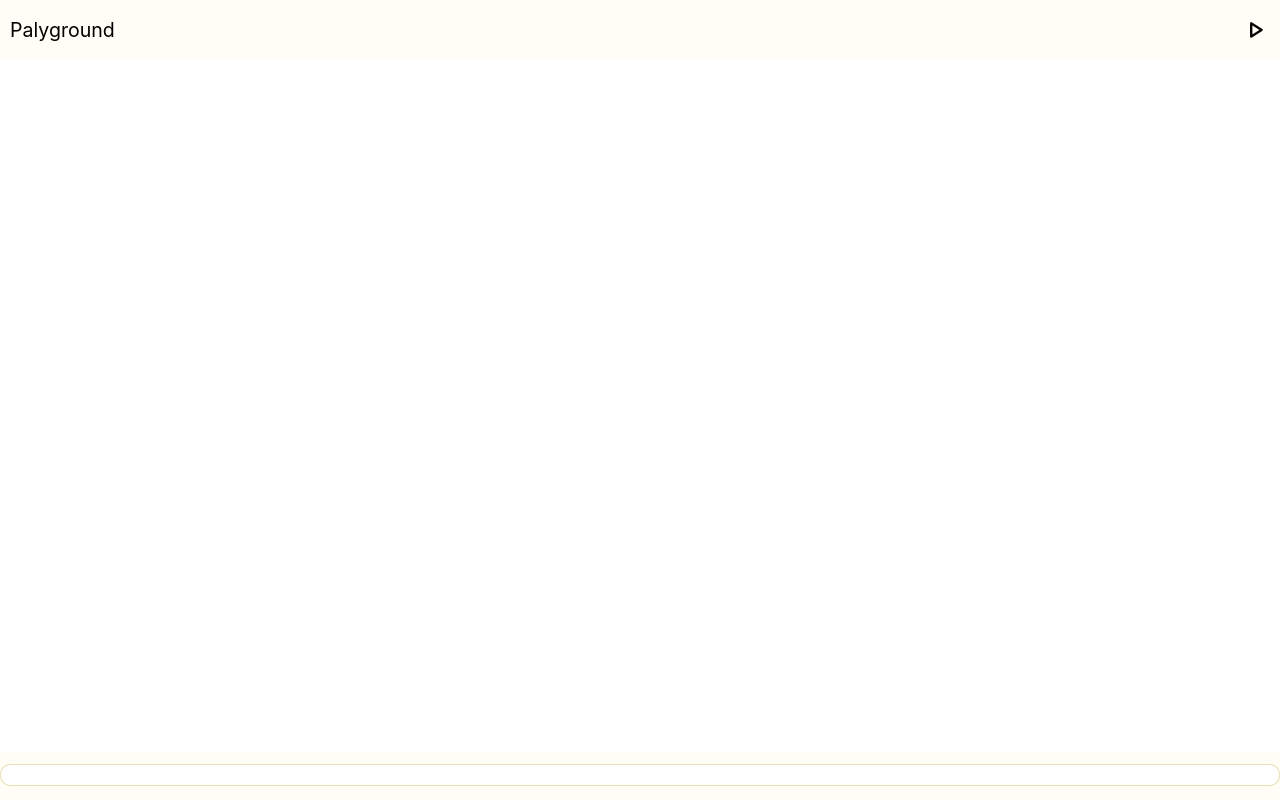
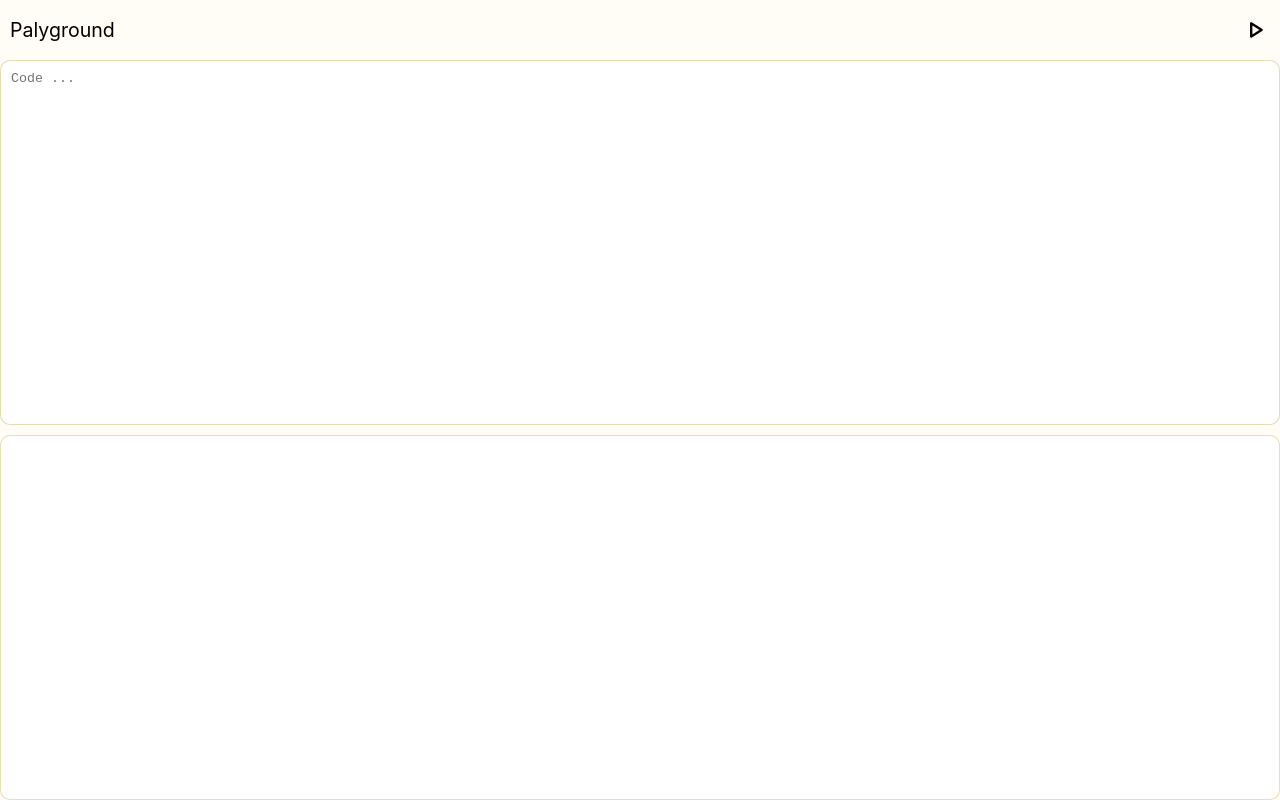
Before and after one commit to sourkr/sour-lang, a plain HTML site: page docs/playground/index.html in a window 1280 px wide. Both pictures are taken after a click on the element "play_arrow". Drawn offline with nearby package versions, Linux system fonts and the light colour scheme; no server answers.

Commit message:
update playground

```diff
--- a/docs/playground/index.html
+++ b/docs/playground/index.html
@@ -4,7 +4,10 @@
 <head>
   <meta charset="UTF-8">
   <meta name="viewport" content="width=device-width, initial-scale=1">
+  <meta name="theme-color" content="hsl(50, 100%, 40%)">
+
   <title>Sour Playground</title>
+
   <link rel="stylesheet" href="../style.css">
   <link rel="stylesheet" href="style.css">
   <link rel="stylesheet" href="https://fonts.googleapis.com/css2?family=Material+Symbols+Rounded:opsz,wght,FILL,GRAD@40,400,1,0" />
@@ -20,7 +23,7 @@
   </header>
 
   <main>
-    <textarea id="code"></textarea>
+    <textarea id="code" placeholder="Code ..."></textarea>
     <pre id="output">Output ...</pre>
   </main>
 
--- a/docs/playground/script.js
+++ b/docs/playground/script.js
@@ -4,12 +4,22 @@ const code = document.getElementById('code')
 const run = document.getElementById('run')
 const output = document.getElementById('output')
 
-run.onclick = () => {
+code.onfocus = () => {
+  output.style.display = 'none'
+}
+
+code.onblur = () => {
+  output.style.display = 'block'
+}
+
+run.onclick = async () => {
   output.innerText = ''
 
-  const interprater = new Interprater(msg => {
+  const interprater = new Interprater()
+  interprater.interprateCode(code.value)
+
+  while(true) {
+    const msg = await interprater.stream.read()
     output.innerText += msg + '\n'
-  })
-
-  interprater.interprateCode(code.value)
+  }
 }
--- a/docs/playground/style.css
+++ b/docs/playground/style.css
@@ -8,9 +8,19 @@ main {
   padding: 0;
   flex-direction: column;
   height: calc(100vh - 60px);
+  gap: 10px;
 }
 
 textarea {
   flex: 1;
   resize: none;
+  border: 1px solid hsla(50, 100%, 33%, .3);
+  border-radius: 10px;
+  padding: 10px;
+  outline: none;
 }
+
+pre {
+  flex: 1;
+  margin: 0;
+}
```
Also changed, not shown: docs/index.html (+3 -0 lines), docs/tour.html (+3 -0 lines), docs/vars/arrays.html (+3 -0 lines), docs/vars/basic-types.html (+3 -0 lines), docs/vars/hello-world.html (+3 -0 lines).
